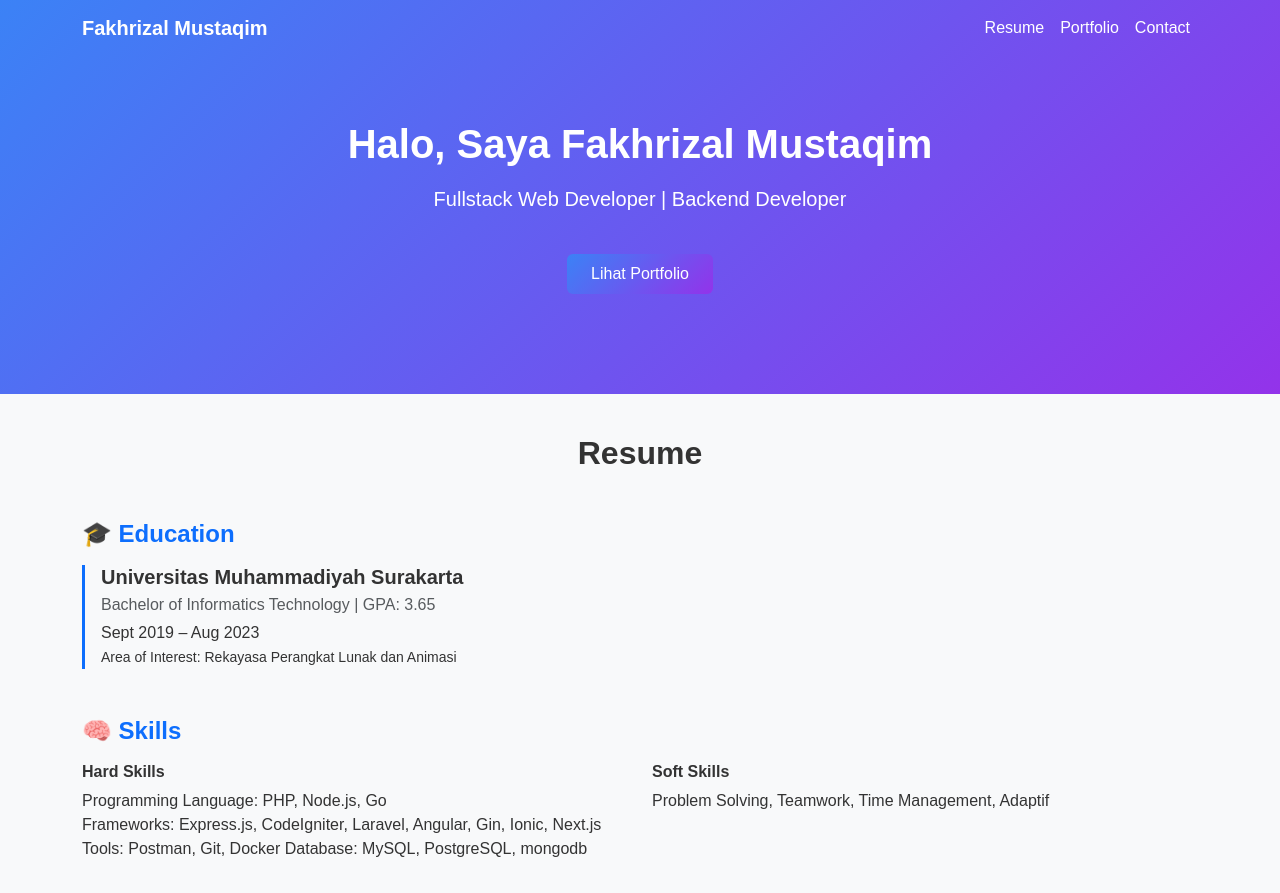
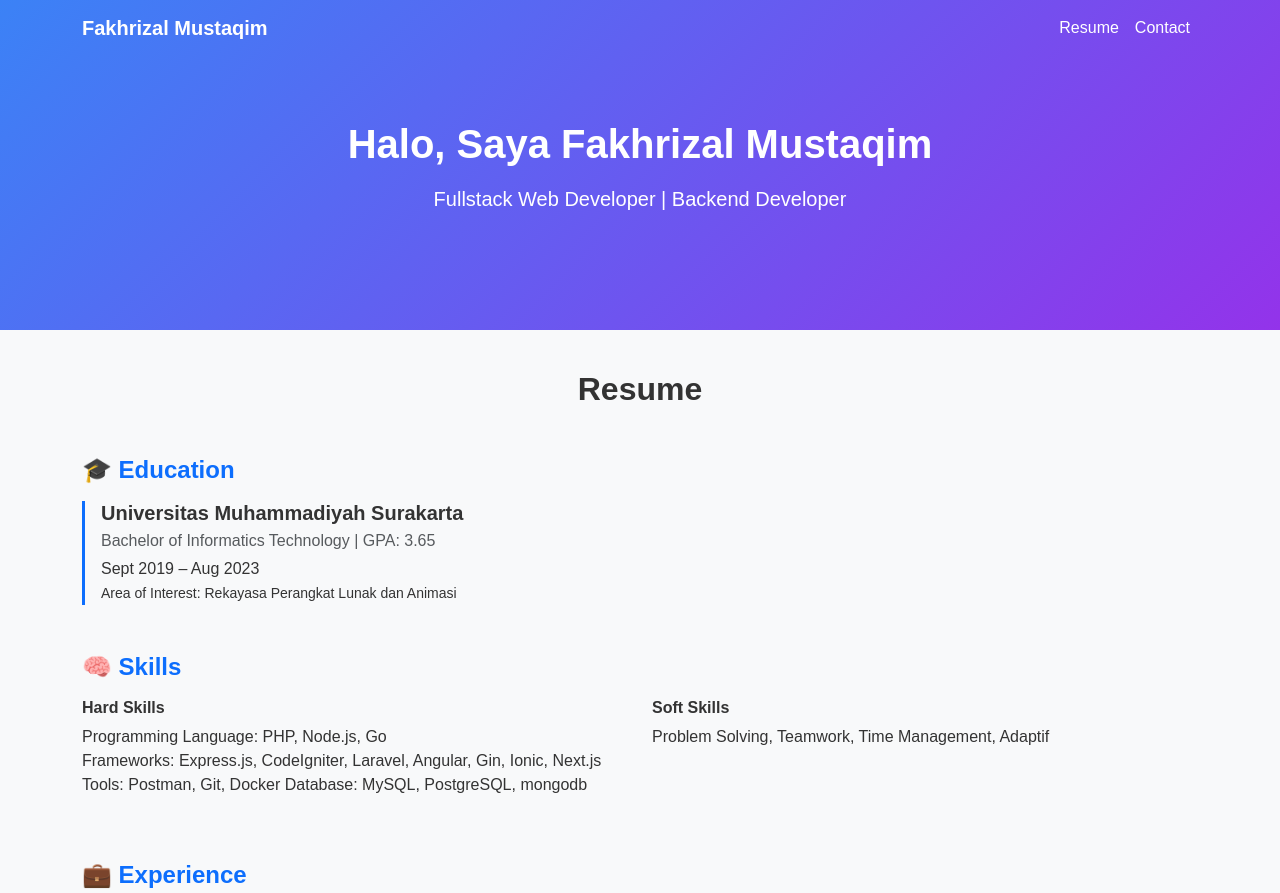
Before and after one commit to fakhrizalmus/fakhrizalmus.github.io, a plain HTML site: page index.html in a window 1280 px wide. Shown: the top 893 px of the page. Drawn offline with nearby package versions, Linux system fonts and the light colour scheme.

Commit message:
Update index.html

```diff
--- a/index.html
+++ b/index.html
@@ -171,7 +171,7 @@
       <div class="collapse navbar-collapse" id="navbarNav">
         <ul class="navbar-nav ms-auto">
           <li class="nav-item"><a class="nav-link" href="#resume">Resume</a></li>
-          <li class="nav-item"><a class="nav-link" href="#portfolio">Portfolio</a></li>
+          <!-- <li class="nav-item"><a class="nav-link" href="#portfolio">Portfolio</a></li> -->
           <li class="nav-item"><a class="nav-link" href="#contact">Contact</a></li>
         </ul>
       </div>
@@ -183,7 +183,7 @@
     <div class="container fade-section">
       <h1>Halo, Saya <span class="fw-bold">Fakhrizal Mustaqim</span></h1>
       <p class="lead mt-3">Fullstack Web Developer | Backend Developer</p>
-      <a href="#portfolio" class="btn btn-gradient mt-4 px-4 py-2">Lihat Portfolio</a>
+      <!-- <a href="#portfolio" class="btn btn-gradient mt-4 px-4 py-2">Lihat Portfolio</a> -->
     </div>
   </header>
 
```
